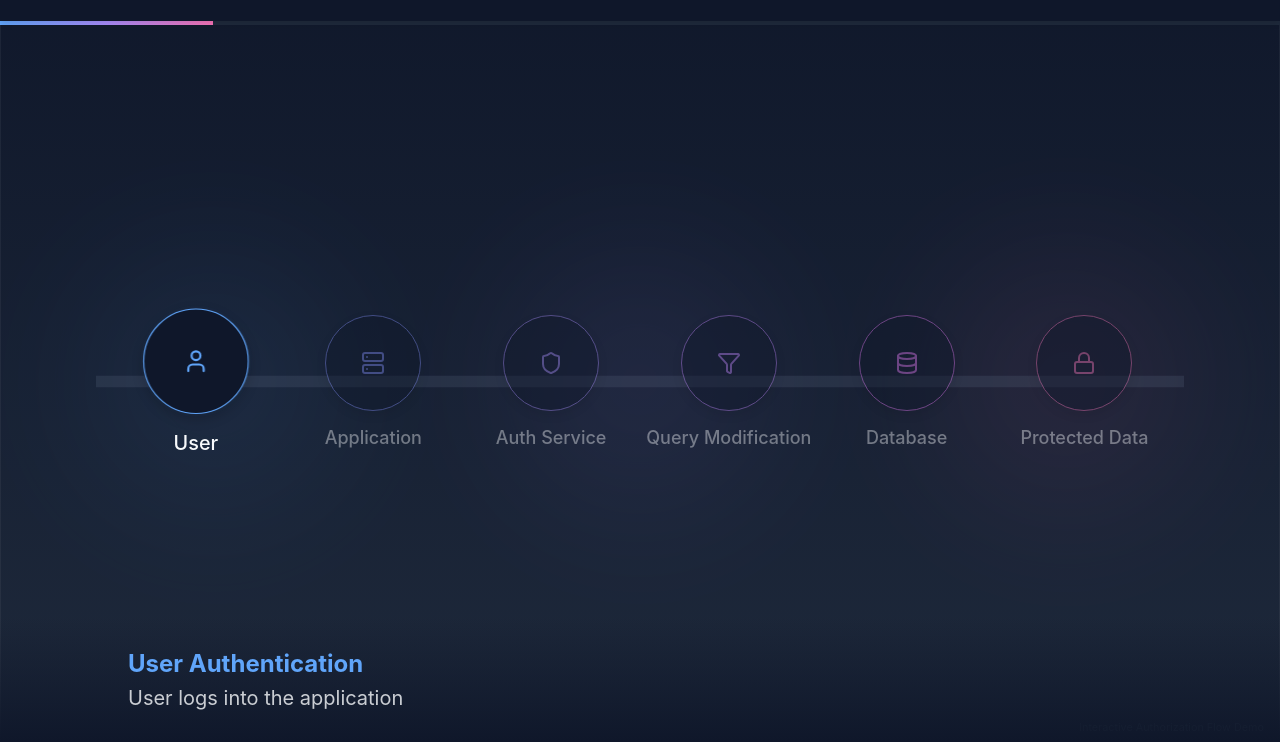
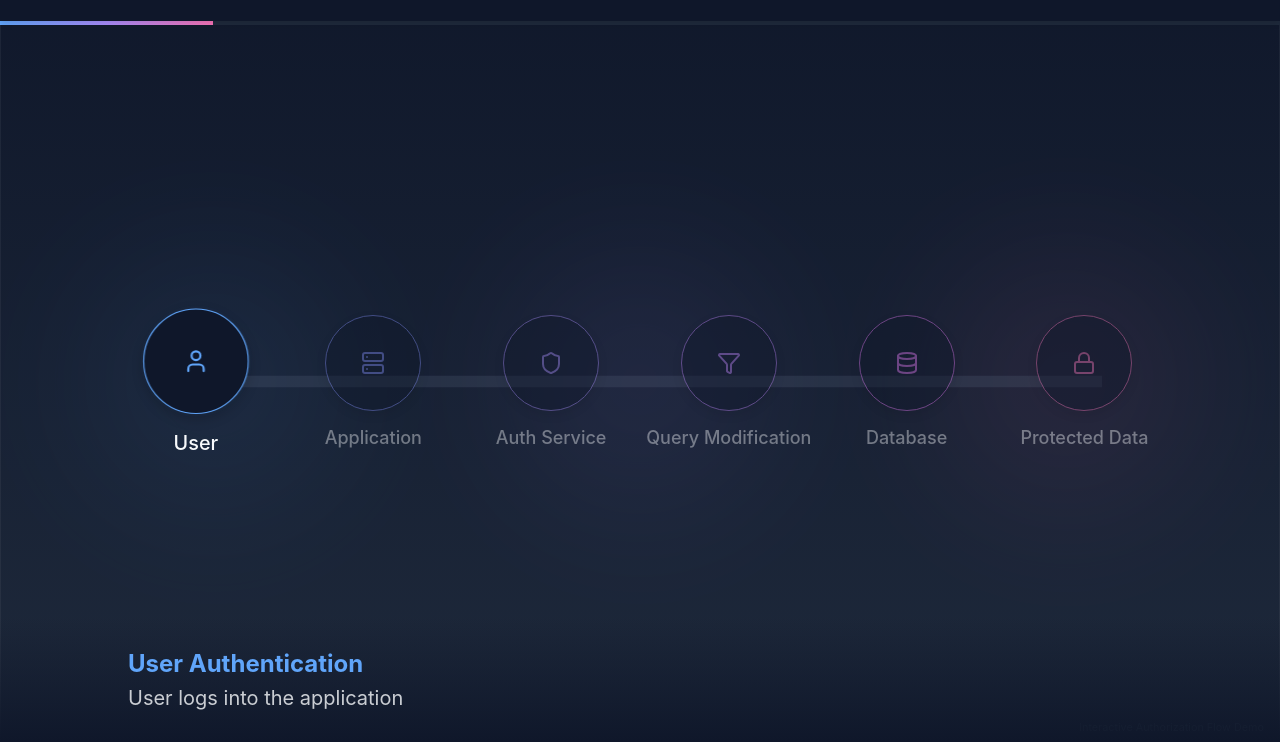
Before and after one commit to emikuszewski/data_access_auth_flow, a plain HTML site: page index.html in a window 1280 px wide. Shown: the part 58-800 px from the top of the page. Drawn offline with nearby package versions, Linux system fonts and the light colour scheme.

Commit message:
Update index.html

```diff
--- a/index.html
+++ b/index.html
@@ -54,22 +54,22 @@
                     <!-- Main Horizontal Path (Background) -->
                     <path
                         class="path path-background"
-                        d="M 75,250 L 245,250 L 415,250 L 585,250 L 755,250 L 925,250"
+                        d="M 167,250 L 306,250 L 444,250 L 583,250 L 722,250 L 861,250"
                     />
 
                     <!-- Individual Segments -->
-                    <path class="path path-1" d="M 75,250 L 245,250" />
-                    <path class="path path-2" d="M 245,250 L 415,250" />
-                    <path class="path path-3" d="M 415,250 L 585,250" />
-                    <path class="path path-4" d="M 585,250 L 755,250" />
-                    <path class="path path-5" d="M 755,250 L 925,250" />
+                    <path class="path path-1" d="M 207,250 L 266,250" />
+                    <path class="path path-2" d="M 346,250 L 404,250" />
+                    <path class="path path-3" d="M 484,250 L 543,250" />
+                    <path class="path path-4" d="M 623,250 L 682,250" />
+                    <path class="path path-5" d="M 762,250 L 821,250" />
 
                     <!-- Moving Particles -->
                     <g class="particles">
                         <!-- Path 1 Particle -->
                         <circle r="5" class="particle particle-1">
                             <animateMotion
-                                path="M 75,250 L 245,250"
+                                path="M 207,250 L 266,250"
                                 dur="1.5s"
                                 repeatCount="indefinite"
                                 begin="indefinite"
@@ -80,7 +80,7 @@
                         <!-- Path 2 Particle -->
                         <circle r="5" class="particle particle-2">
                             <animateMotion
-                                path="M 245,250 L 415,250"
+                                path="M 346,250 L 404,250"
                                 dur="1.5s"
                                 repeatCount="indefinite"
                                 begin="indefinite"
@@ -91,7 +91,7 @@
                         <!-- Path 3 Particle -->
                         <circle r="5" class="particle particle-3">
                             <animateMotion
-                                path="M 415,250 L 585,250"
+                                path="M 484,250 L 543,250"
                                 dur="1.5s"
                                 repeatCount="indefinite"
                                 begin="indefinite"
@@ -102,7 +102,7 @@
                         <!-- Path 4 Particle -->
                         <circle r="5" class="particle particle-4">
                             <animateMotion
-                                path="M 585,250 L 755,250"
+                                path="M 623,250 L 682,250"
                                 dur="1.5s"
                                 repeatCount="indefinite"
                                 begin="indefinite"
@@ -113,7 +113,7 @@
                         <!-- Path 5 Particle -->
                         <circle r="5" class="particle particle-5">
                             <animateMotion
-                                path="M 755,250 L 925,250"
+                                path="M 762,250 L 821,250"
                                 dur="1.5s"
                                 repeatCount="indefinite"
                                 begin="indefinite"
```
